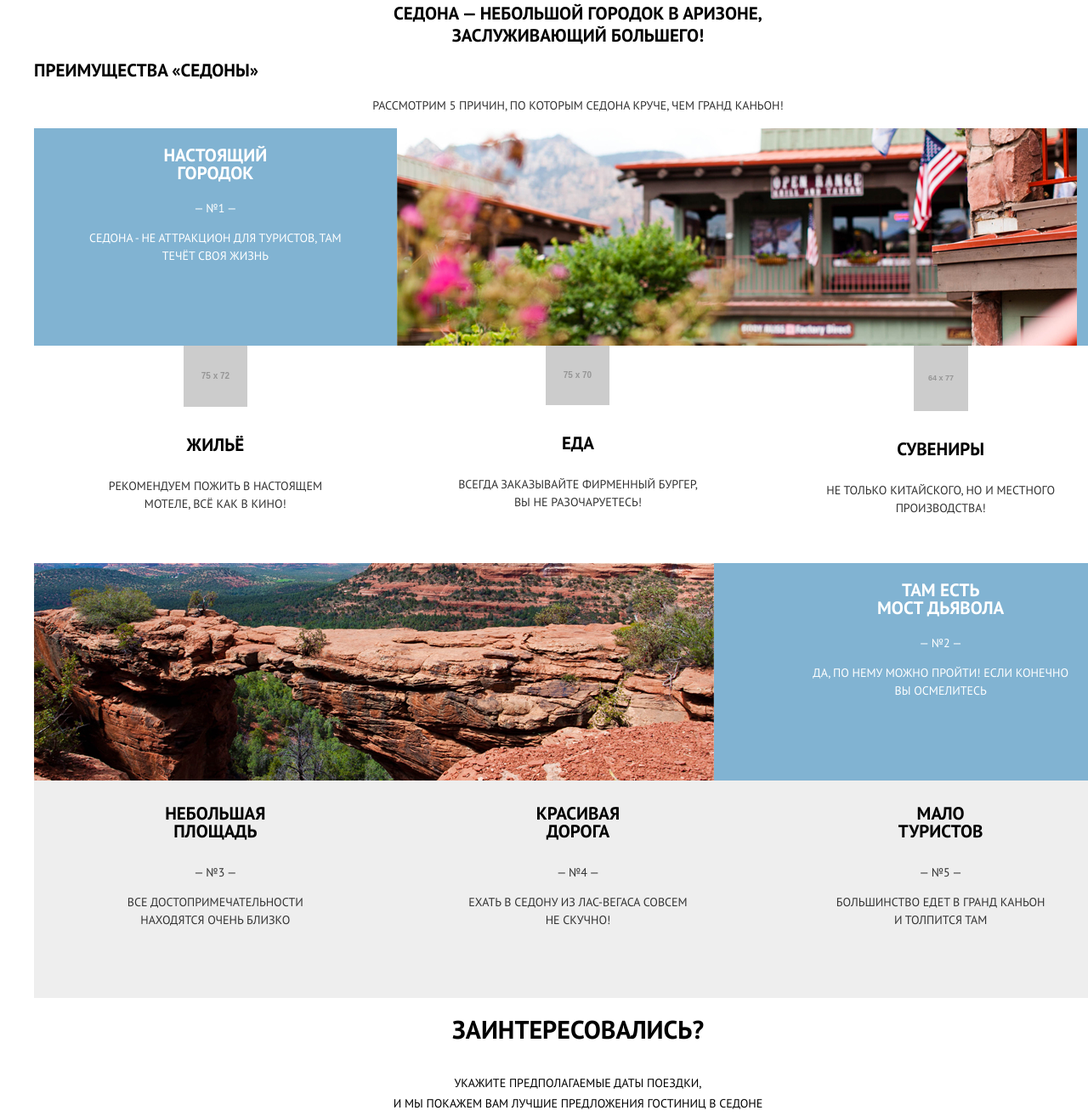
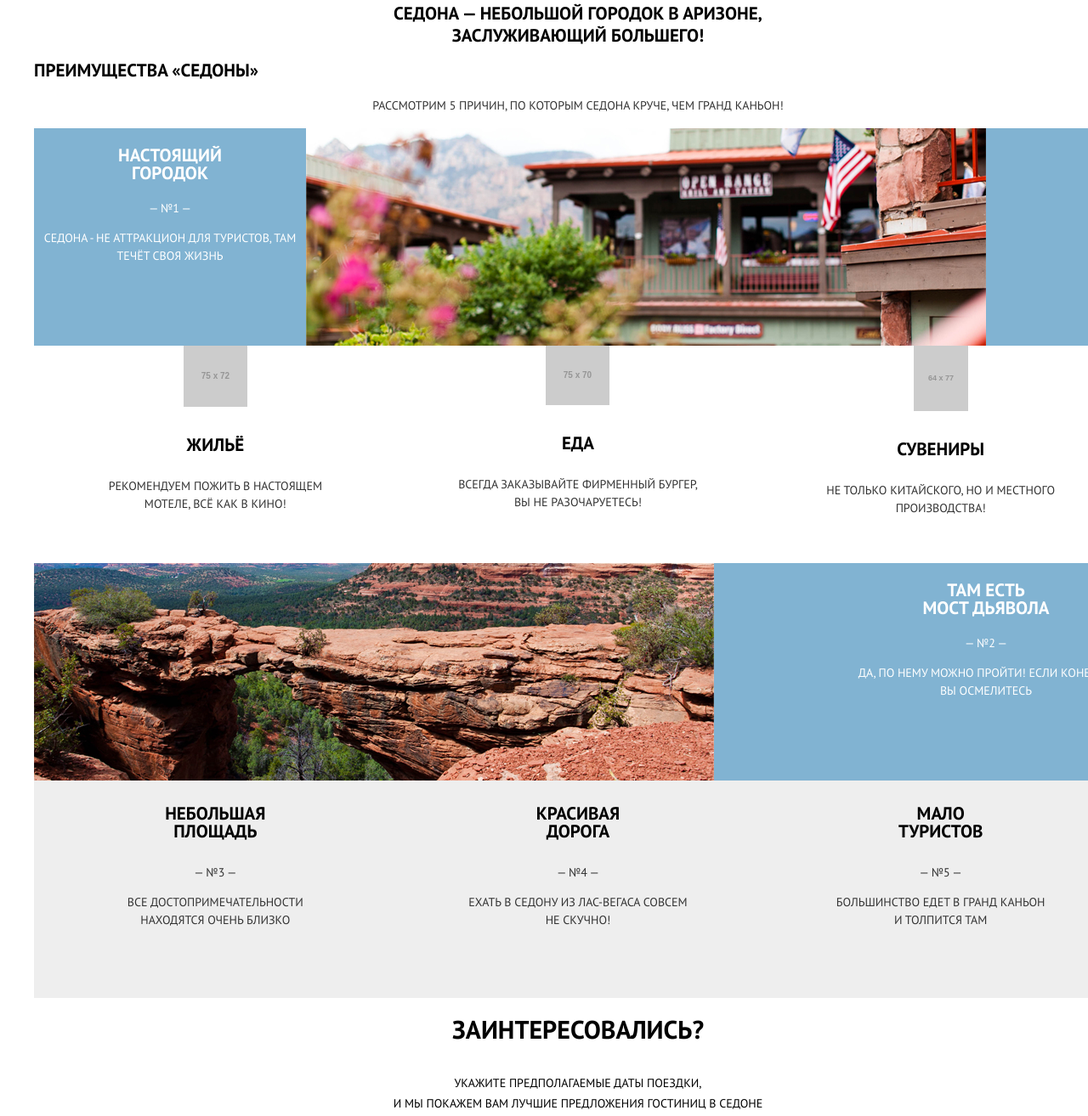
Before and after one commit to AlucardOpp/1605271-sedona-30, a plain HTML site: page index.html in a window 1280 px wide. Shown: the part 628-1942 px from the top of the page at 85% size. Drawn offline with Linux system fonts and the light colour scheme; placeholder pictures from the web are drawn by us.

Commit message:
Исправляет недочёты

```diff
--- a/css/style.css
+++ b/css/style.css
@@ -137,6 +137,16 @@
   background-color: var(--basic-blue);
   color: var(--basic-white);
   list-style: none;
+  display: grid;
+  grid-template-rows: repeat(2, 1fr);
+}
+
+.features-item {
+  grid-template-columns: 1fr 3fr;
+}
+
+.features-item-second {
+  grid-template-columns: 3fr 1fr;
 }
 
 .features-city,
@@ -149,24 +159,34 @@
   font-weight: bold;
 }
 
-.features-sublist {
-  background-color: var(--basic-white);
+.features-bridge {
+  order: 0;
+}
+
+.features-sublist,
+.features-sublist-second {
   list-style: none;
   padding: 0;
   margin: 0;
+  grid-column: 1 / -1;
+  grid-row: 2 / 3;
+  display: grid;
+  grid-template-columns: repeat(3, 1fr);
+  text-align: center;
+}
+
+.features-sublist {
+  background-color: var(--basic-white);
+}
+
+.features-sublist-second {
+  background-color: var(--basic-background-grey);
 }
 
 .features-subitem,
 .features-subitem-second {
   color: var(--basic-sub-black);
   justify-self: center;
-}
-
-.features-sublist-second {
-  background-color: var(--basic-background-grey);
-  list-style: none;
-  padding: 0;
-  margin: 0;
 }
 
 .features-subtitle {
@@ -177,43 +197,8 @@
   padding: 0;
   margin: 0;
   display: grid;
-  grid-template-columns: repeat(2, 1fr);
+  grid-template-columns: 1fr;
   grid-template-rows: repeat(2, 1fr);
-}
-
-.features-item,
-.features-item-second {
-  display: grid;
-  grid-template-columns: repeat(3, 1fr);
-  grid-template-rows: repeat(2, 1fr);
-  grid-column: 1 / 3;
-}
-
-.features-item {
-  grid-row: 1 / 2;
-}
-
-.features-item-second {
-  grid-row: 2 / 3;
-}
-
-.features-city {
-  grid-column: 2 / -1;
-  grid-row: 1 / 2;
-}
-
-.features-sublist,
-.features-sublist-second {
-  grid-column: 1 / -1;
-  grid-row: 2 / 3;
-  display: grid;
-  grid-template-columns: repeat(3, 1fr);
-  text-align: center;
-}
-
-.features-bridge {
-  grid-column: 1 / 3;
-  grid-row: 1 / 2;
 }
 
 .features-item-text,
```
